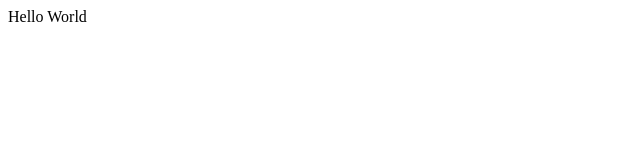
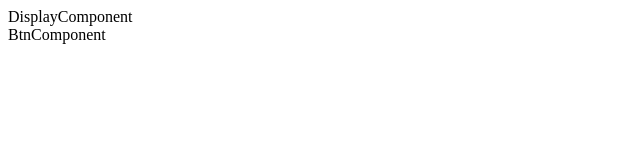
Before and after one commit to dilshadahmad09/stop-watch, a React (Create React App) app: page / in a window 1280 px wide. Shown: the top 160 px of the page, without its empty margins (0-640 px from the left). Built offline with nearby package versions, Linux system fonts and the light colour scheme.

Commit message:
component is created and ui is in progress

```diff
--- a/src/App.js
+++ b/src/App.js
@@ -1,10 +1,13 @@
 
 import './App.css';
+import BtnComponent from './components/BtnComponent';
+import DisplayComponent from './components/DisplayComponent';
 
 function App() {
   return (
     <div className="App">
-    Hello World
+    <DisplayComponent/>
+    <BtnComponent/>
     </div>
   );
 }
--- /dev/null
+++ b/src/components/BtnComponent.jsx
@@ -0,0 +1,9 @@
+import React from 'react'
+
+const BtnComponent = () => {
+  return (
+    <div>BtnComponent</div>
+  )
+}
+
+export default BtnComponent;
--- /dev/null
+++ b/src/components/DisplayComponent.jsx
@@ -0,0 +1,9 @@
+import React from 'react'
+
+const DisplayComponent = () => {
+  return (
+    <div>DisplayComponent</div>
+  )
+}
+
+export default DisplayComponent
```
